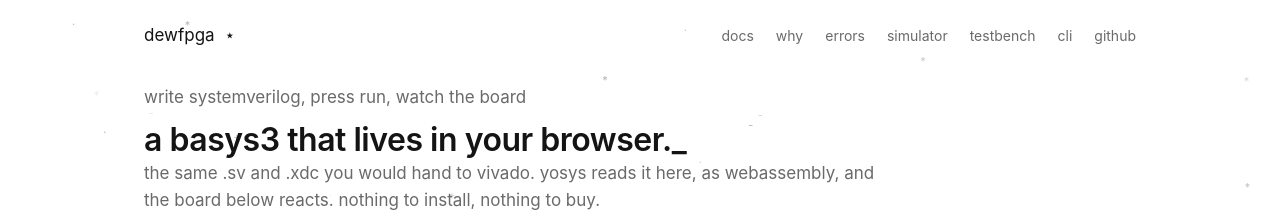
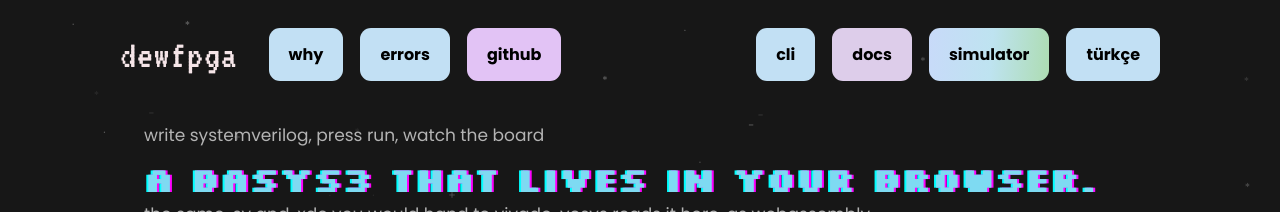
Before and after one commit to nosey-dewdrop/dewfpga, a website built with Vite: page sim/index.html in a window 1280 px wide. Shown: the top 212 px of the page. Built offline with nearby package versions, Linux system fonts and the light colour scheme.

Commit message:
sim: the same shell as the rest of the site — chip nav, dark ground, silkscreen headings

```diff
--- a/sim/index.html
+++ b/sim/index.html
@@ -31,15 +31,17 @@
 <body class="pal-night">
 <div id="glyphs" aria-hidden="true"></div>
 <header class="site">
-  <a class="wordmark" href="/dewfpga/">dewfpga <span>⋆</span></a>
+  <a class="wordmark" href="/dewfpga/">dewfpga</a>
   <nav class="tabs" aria-label="sections">
-    <a href="/dewfpga/docs/">docs</a>
     <a href="/dewfpga/why/">why</a>
     <a href="/dewfpga/errors/">errors</a>
-    <a href="/dewfpga/sim/" class="on">simulator</a>
-    <a href="/dewfpga/sim/tb.html">testbench</a>
+    <a class="c-github" href="https://github.com/nosey-dewdrop/dewfpga">github</a>
+  </nav>
+  <nav class="tabs right" aria-label="tools">
     <a href="/dewfpga/cli/">cli</a>
-    <a href="https://github.com/nosey-dewdrop/dewfpga">github</a>
+    <a class="c-docs" href="/dewfpga/docs/">docs</a>
+    <a class="c-sim on" href="/dewfpga/sim/">simulator</a>
+    <a href="/dewfpga/tr/" lang="tr" hreflang="tr">türkçe</a>
   </nav>
 </header>
 <main>
--- a/sim/src/style.css
+++ b/sim/src/style.css
@@ -1,22 +1,24 @@
-/* one type scale (16 / 20 / 34), one rhythm (28px), zero borders, weight 400 everywhere. */
-/* same palette and type as the rest of dewfpga */
+/* one type scale, one rhythm, zero borders, weight 400 everywhere. */
+/* The dewfpga shell, same as site/s.css: same ground, same chips, same faces.
+   FONT CONVENTION (settled, do not change): Silkscreen headings, VT323 wordmark,
+   Poppins body. See site/s.css for how the faces were identified. */
+@import url('https://fonts.googleapis.com/css2?family=Silkscreen:wght@400;700&family=VT323&family=Poppins:ital,wght@0,400;0,500;0,600;0,700;1,600;1,700&family=JetBrains+Mono:wght@400;500&display=swap');
+
 body,body.pal-night,body.pal-white{
-  --bg:#ffffff; --bg-soft:#f5f5f6; --bg-line:#e4e4e4; --ink:#141414; --ink-dim:#6a6a6a;
-  --accent:#5b2fc9; --accent-dim:#b0a2e0; --sel:#efe9fb;
-  --purple:#5b2fc9; --pink:#c23a70; --green:#357422; --yellow:#8a5f00; --blue:#1f5c9e;
+  color-scheme:dark;
+  --bg:#171717; --bg-soft:#101010; --bg-line:#333333; --ink:#ffffff; --ink-dim:#b4b4b4;
+  --accent:#7edaf2; --accent-dim:#4a7f90; --sel:#1d2b30;
+  --purple:#c4a8ff; --pink:#ffa3c2; --green:#afddbc; --yellow:#ffe08a; --blue:#93d6f2;
   --board:#1c4f9a; --silk:#eef2f9; --chip:#0b0e0b; --seg-off:#2a2a2e; --hole:#0b0e0b; --lit:#ff5b5b;
-}
-@media (prefers-color-scheme:dark){
-  body,body.pal-night,body.pal-white{
-    --bg:#0f0f11; --bg-soft:#18181b; --bg-line:#27272b; --ink:#ebebeb; --ink-dim:#9a9a9f;
-    --accent:#c4a8ff; --accent-dim:#5a4a80; --sel:#1f1730;
-    --purple:#c4a8ff; --pink:#ffa3c2; --green:#9fe8c3; --yellow:#ffe08a; --blue:#93d6f2;
-  }
+  --chip-blue:#c2e0f4; --chip-lilac:#e2c3f5; --chip-pink:#ddcdea;
+  --display:'Silkscreen',ui-monospace,Menlo,monospace;
+  --wordmark:'VT323',ui-monospace,Menlo,monospace;
+  --body:'Poppins',-apple-system,BlinkMacSystemFont,"Helvetica Neue",Arial,sans-serif;
 }
 *{margin:0;padding:0;box-sizing:border-box}
-html{color-scheme:light dark}
+html{color-scheme:dark}
 body{
-  font-family:-apple-system,BlinkMacSystemFont,"Helvetica Neue",Helvetica,Arial,sans-serif; background:var(--bg); color:var(--ink);
+  font-family:var(--body); background:var(--bg); color:var(--ink);
   font-size:17px; line-height:1.6; overflow-x:hidden; min-height:100vh;
   transition:background .35s,color .35s;
 }
@@ -38,7 +40,7 @@ code{font:inherit;color:var(--ink)}
 pre{background:var(--bg-soft);padding:14px 18px;border-radius:2px;overflow-x:auto;line-height:1.6;font-size:14px;margin:8px 0 20px;max-width:900px}
 pre .c{color:var(--ink-dim)}
 main,header.site,footer{max-width:1040px;margin:0 auto;padding:0 24px;position:relative;z-index:1}
-header.site{padding-top:22px}
+
 main{padding-bottom:0}
 footer{padding-bottom:56px;color:var(--ink-dim);font-size:14px;margin-top:84px}
 
@@ -48,17 +50,17 @@ footer{padding-bottom:56px;color:var(--ink-dim);font-size:14px;margin-top:84px}
 @keyframes tw{0%,100%{opacity:.12}50%{opacity:.5}}
 
 /* ---- header: wordmark + tabs + palette ---- */
-header.site{display:flex;justify-content:space-between;align-items:baseline;gap:28px;flex-wrap:wrap}
+
 @media(max-width:700px){.board-wrap{overflow-x:auto;-webkit-overflow-scrolling:touch}svg#board{min-width:860px}header.site{gap:14px}.site-right{flex-direction:row;gap:14px;align-items:baseline;flex:1;justify-content:space-between}}
-.wordmark{text-decoration:none;display:inline-flex;align-items:center;gap:10px;color:var(--ink)}
+
 .wordmark:hover{transform:none}
 .wordmark .led{width:9px;height:9px;border-radius:50%;background:var(--accent);box-shadow:0 0 8px var(--accent);animation:pulse 1.4s steps(1) infinite}
 @keyframes pulse{50%{background:var(--accent-dim);box-shadow:none}}
-nav.tabs{display:flex;gap:22px;align-items:baseline;font-size:14px}
-nav.tabs a{text-decoration:none;color:var(--ink-dim);transition:color .15s,font-size .15s}
-nav.tabs a:hover{color:var(--ink);transform:none}
-nav.tabs a.on{color:var(--ink);font-size:20px}
-nav.tabs a.on::before{content:'·';color:var(--accent);margin-right:8px}
+
+
+
+
+
 .site-right{display:flex;flex-direction:column;align-items:flex-end;gap:2px;font-size:14px}
 #pal{display:flex;gap:8px}
 #pal button{color:var(--ink-dim)}
@@ -165,3 +167,36 @@ kbd{font:inherit;color:var(--accent)}
 .hero p.dim{max-width:760px}
 .small{font-size:.9rem}
 @media(max-width:1000px){.work .left{position:static}}
+
+/* ---------- the shell's nav, same chips as the rest of the site ---------- */
+header.site{display:flex;align-items:center;gap:17px;flex-wrap:wrap;padding:28px 0 6px}
+.wordmark{font-family:var(--wordmark);font-size:40px;line-height:1;color:#f5e5e8;
+  text-decoration:none;letter-spacing:.02em;margin-right:14px;white-space:nowrap;
+  display:inline-flex;align-items:center;gap:10px}
+.wordmark:hover{color:#fff;transform:none}
+.wordmark span{display:none}
+nav.tabs{display:flex;gap:17px;align-items:center;flex-wrap:wrap;font-size:1rem}
+nav.tabs.right{margin-left:auto}
+nav.tabs a{display:inline-flex;align-items:center;justify-content:center;
+  min-height:53px;padding:0 20px;border-radius:11px;
+  font-family:var(--body);font-size:1rem;font-weight:700;
+  color:#000;text-decoration:none;white-space:nowrap;background:var(--chip-blue);
+  transition:transform .12s ease,box-shadow .12s ease,filter .12s ease}
+nav.tabs a:hover{color:#000;transform:translateY(-2px);filter:brightness(1.06);
+  box-shadow:0 6px 18px rgba(0,0,0,.4)}
+nav.tabs a.c-github{background:var(--chip-lilac)}
+nav.tabs a.c-docs{background:var(--chip-pink)}
+nav.tabs a.c-sim{background:linear-gradient(95deg,#c8daf9,#bee3f0 52%,#addcb2)}
+nav.tabs a.on{font-size:1rem;box-shadow:0 0 0 2px var(--accent)}
+nav.tabs a.on::before{content:none}
+@media(max-width:900px){
+  nav.tabs.right{margin-left:0}
+  .wordmark{font-size:32px;margin-right:0}
+  nav.tabs a{min-height:44px;padding:0 15px;font-size:.92rem;border-radius:8px}
+}
+/* headings in the shell's display face */
+.hero h1{font-family:var(--display);font-size:clamp(1.5rem,2.7vw,2.3rem);
+  line-height:1.25;letter-spacing:-.015em;color:var(--accent);
+  text-shadow:2px 0 0 #ff00ff,-2px 0 0 #00ffff;text-transform:uppercase}
+h2{font-family:var(--display);font-size:clamp(1.15rem,1.8vw,1.5rem);
+  line-height:1.3;color:var(--ink);text-transform:uppercase}
```
Also changed, not shown: sim/tb.html (+7 -5 lines).
